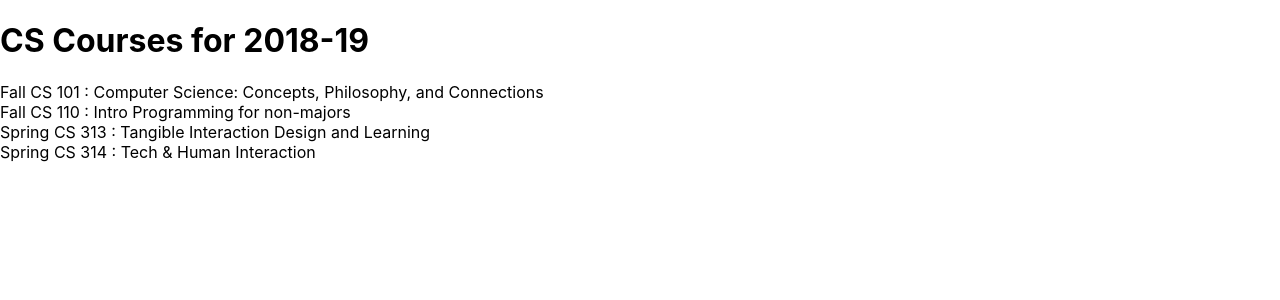
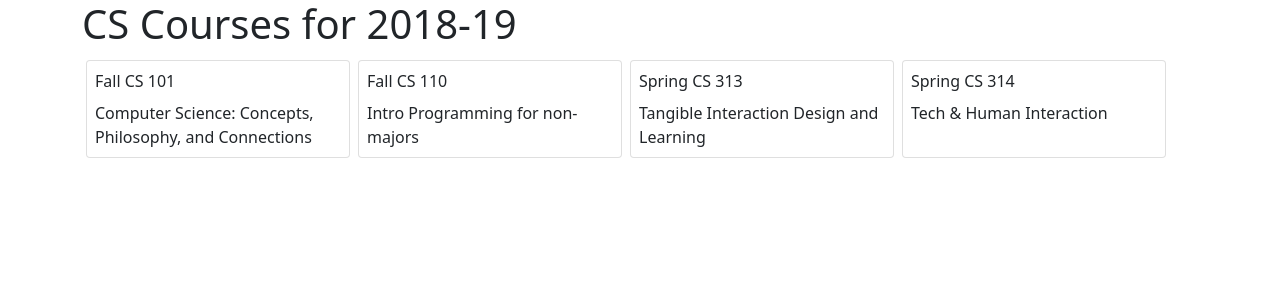
Before and after one commit to kevinsu2024/scheduler, a React (Create React App) app: page / in a window 1280 px wide. Shown: the top 300 px of the page. Built offline with nearby package versions, Linux system fonts and the light colour scheme.

Commit message:
Styled app with Bootstrap.

```diff
--- a/package.json
+++ b/package.json
@@ -6,6 +6,7 @@
     "@testing-library/jest-dom": "^5.16.1",
     "@testing-library/react": "^12.1.2",
     "@testing-library/user-event": "^13.5.0",
+    "bootstrap": "^5.1.3",
     "react": "^17.0.2",
     "react-dom": "^17.0.2",
     "react-scripts": "^5.0.0",
--- /dev/null
+++ b/scheduler/package.json
@@ -0,0 +1,5 @@
+{
+  "name": "scheduler",
+  "version": "0.1.0",
+  "private": true
+}
--- a/src/App.css
+++ b/src/App.css
@@ -27,6 +27,10 @@
 .App-link {
   color: #61dafb;
 }
+.course-list {
+  display: grid;
+  grid-template-columns: repeat(auto-fill, minmax(12rem, 17rem));
+}
 
 @keyframes App-logo-spin {
   from {
--- a/src/App.js
+++ b/src/App.js
@@ -1,4 +1,5 @@
 import React from 'react';
+import './App.css';
 
 const schedule = {
   "title": 'CS Courses for 2018-19',
@@ -40,20 +41,24 @@
 );
 
 const Course = ({course}) =>(
-   <div>
-     {getCourseTerms(course)} CS {getCourseNumber(course)} : {course.title}
+   <div className="card m-1 p-2">
+     <div className="body">
+      <div className="card-title">{getCourseTerms(course)} CS {getCourseNumber(course)}</div>
+      <div className="card-text"> {course.title}</div>
+     </div>
+
    </div>
 )
 
 const CourseList = ({courses}) => (
-<div>
+<div className="course-list">
     { Object.values(courses).map(course => <Course key={course.id} course={ course } />) }
   </div>
 );
 
 
 const App = () => (
-  <div>
+  <div className="container">
     <Banner title = {schedule.title}/>
     <CourseList courses={schedule.courses}/>
   </div>
--- a/src/index.js
+++ b/src/index.js
@@ -1,6 +1,6 @@
 import React from 'react';
 import ReactDOM from 'react-dom';
-import './index.css';
+import 'bootstrap/dist/css/bootstrap.min.css';
 import App from './App';
 import reportWebVitals from './reportWebVitals';
 
```
Also changed, not shown: 1 other file (tests, documents, lock files or other folders).
